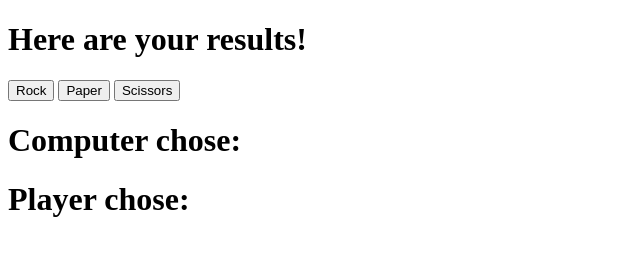
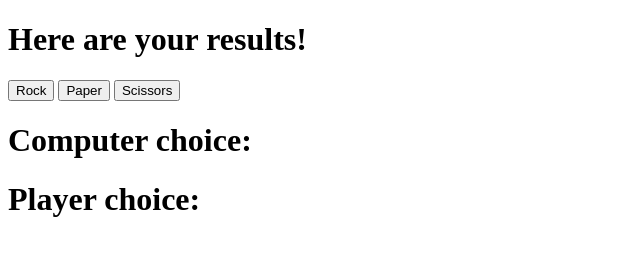
Before and after one commit to ramgarces/TOP-RockPaperScissors, a plain HTML site: page index.html in a window 1280 px wide. Shown: the full height of the page, 0-640 px from the left. Drawn offline with Linux system fonts and the light colour scheme.

Commit message:
Change player/computer chose to choice

```diff
--- a/index.html
+++ b/index.html
@@ -18,11 +18,11 @@
 
         <div class="choices-container">
             <div class="computer-choice-box">
-                <h1>Computer chose:</h1>
+                <h1>Computer choice:</h1>
                 <h3 class="computer-choice"></h3>
             </div>
             <div class="player-choice-box">
-                <h1>Player chose:</h1>
+                <h1>Player choice:</h1>
                 <h3 class="player-choice"></h3>
             </div>
         </div>
```
